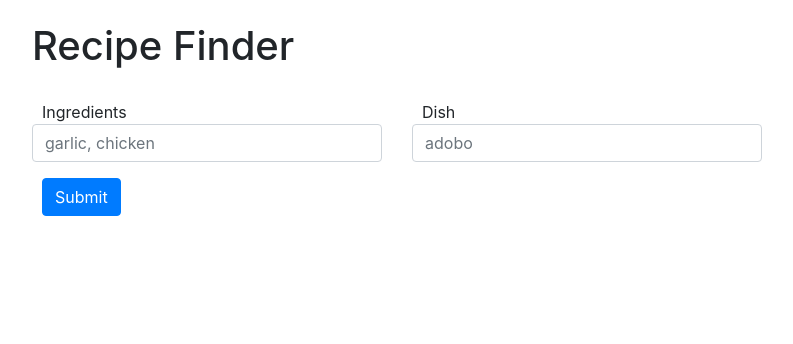
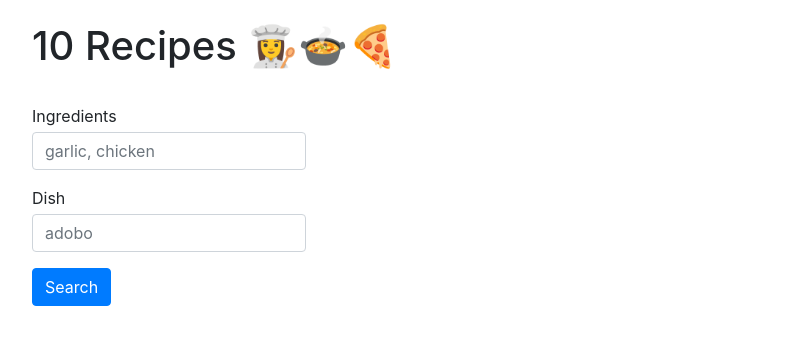
Before and after one commit to malditagaseosa/recipe-finder, a React (Create React App) app: page / in a window 1280 px wide. Shown: the top 344 px of the page, without its empty margins (53-846 px from the left). Built offline with nearby package versions, Linux system fonts and the light colour scheme.

Commit message:
nuevo layout

```diff
--- a/src/components/App.js
+++ b/src/components/App.js
@@ -4,6 +4,7 @@ import { connect } from 'react-redux';
 import NavBar from './NavBar';
 import SearchRecipes from './SearchRecipes';
 import RecipeList from './RecipeList';
+import Title from './Title';
 import 'bootstrap/dist/css/bootstrap.min.css';
 import '../styles/app.css';
 
@@ -12,7 +13,7 @@ class App extends React.Component {
 
     return (
       <Container>
-        <h1>Recipe Finder</h1>
+        <Title />
         {
           this.props.favoriteRecipes.length > 0 ?
             <NavBar />
@@ -20,12 +21,12 @@ class App extends React.Component {
             ''
         }
         <Row>
-          <Col>
-            <SearchRecipes favorites={ this.props.favoriteRecipes }/>
+          <Col md={4}>
+            <Container className="list-container">
+              <SearchRecipes favorites={ this.props.favoriteRecipes }/>
+            </Container>
           </Col>
-        </Row>
-        <Row>
-          <Col>
+          <Col md={8}>
             <Container className="list-container">
               <RecipeList />
             </Container>
--- a/src/components/SearchRecipes.js
+++ b/src/components/SearchRecipes.js
@@ -7,7 +7,6 @@ class SearchRecipes extends React.Component {
 
     constructor(){
         super();
-
         this.state = {
             ingredients: '',
             dish: '',
@@ -21,7 +20,6 @@ class SearchRecipes extends React.Component {
                 r = true;
             }
         });
-
         return r
     }
 
@@ -46,27 +44,30 @@ class SearchRecipes extends React.Component {
         return (
             <Form>
                 <Row>
-                    <Col md={12} lg>
+                    <Col>
+                        <Row>
                             <Form.Group>
-                            <Form.Label>Ingredients</Form.Label>
+                                <Form.Label className="ml-0 mb-1">Ingredients</Form.Label>
                                 <Form.Control
                                     onChange={ event => { this.setState({ingredients: event.target.value}) } }
                                     type="text"
                                     placeholder="garlic, chicken" />
                             </Form.Group>
-                    </Col>
-                    <Col md={12} lg>
+                        </Row>
+                        <Row>
                             <Form.Group>
-                            <Form.Label>Dish</Form.Label>
+                                <Form.Label className="ml-0 mb-1">Dish</Form.Label>
                                 <Form.Control
                                     onChange={ event => { this.setState({dish: event.target.value}) } }
                                     type="text"
                                     placeholder="adobo" />
                             </Form.Group>
+                        </Row>
                     </Col>
-                    <Col></Col>
                 </Row>
-                <Button className="" onClick={ event => { event.preventDefault(); this.search() } }>Submit</Button>
+                <Row>
+                    <Button className="ml-0" onClick={ event => { event.preventDefault(); this.search() } }>Search</Button>
+                </Row>
             </Form>
         );
     }
```
Lines whose indentation alone changed are shown as unchanged.
